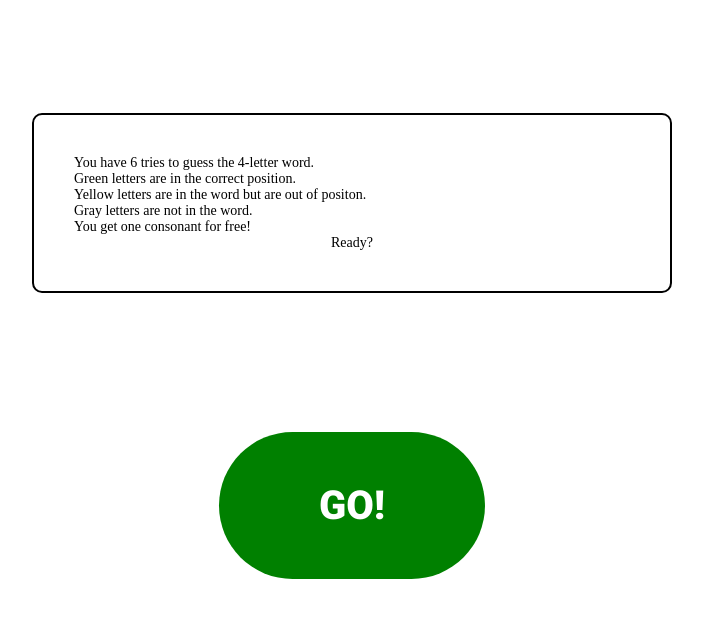
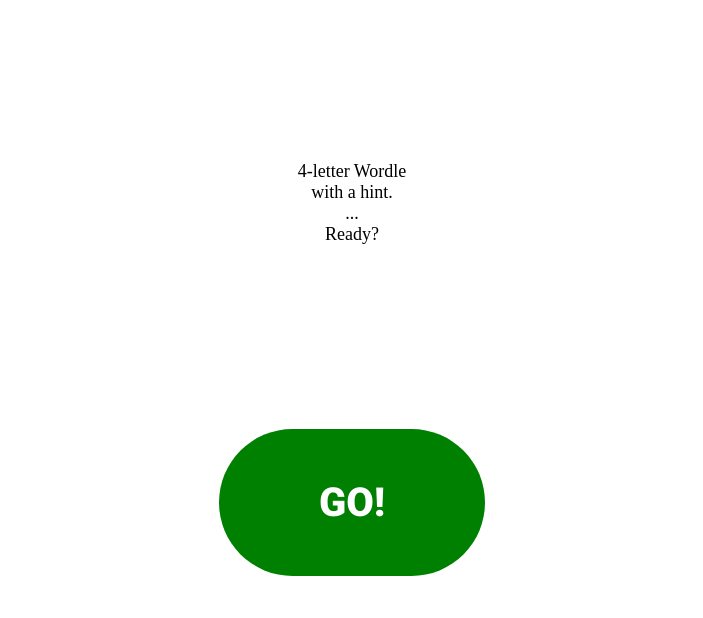
Before and after one commit to johnmilley/wrdl, a plain HTML site: page index.html in a window 1280 px wide. Shown: the part 152-770 px from the top of the page, without its empty margins (288-991 px from the left). Drawn offline with Linux system fonts and the light colour scheme; a web font is replaced by a local one.

Commit message:
removed rules, minor css adjustments

```diff
--- a/index.html
+++ b/index.html
@@ -23,11 +23,9 @@
         <div id="board-and-rules">
 
             <div id="rules">
-                <p>You have 6 tries to guess the 4-letter word.</p>
-                <p>Green letters are in the correct position.</p>
-                <p>Yellow letters are in the word but are out of positon.</p>
-                <p>Gray letters are not in the word.</p>
-                <p>You get one consonant for free!</p>
+                <p>4-letter Wordle</p>
+                <p>with a hint.</p>
+                <p>...</p>
                 <p style="text-align: center;">Ready?</p>
             </div>
             <div id="board" class="hide">
--- a/wordle.css
+++ b/wordle.css
@@ -154,13 +154,12 @@ body {
 
 #rules {
     padding: 4rem 4rem;
-    border: 2px solid black;
-    border-radius: 1rem;
     display: flex;
 }
 
 #rules p {
-    font-size: 1.4rem;
+    font-size: 1.8rem;
+    text-align: center;
 }
 
 #start-game-btn {
@@ -174,12 +173,12 @@ body {
 }
 
 #win-text {
-    padding: 5rem 10rem;
-    font-size: 14rem;
+    /* padding: 5rem 10rem; */
+    font-size: 10rem;
     border: none;
 }
 #lose-text {
-    padding: 5rem 10rem;
-    font-size: 14rem;
+    /* padding: 5rem 10rem; */
+    font-size: 10rem;
     border: none;
 }
```
